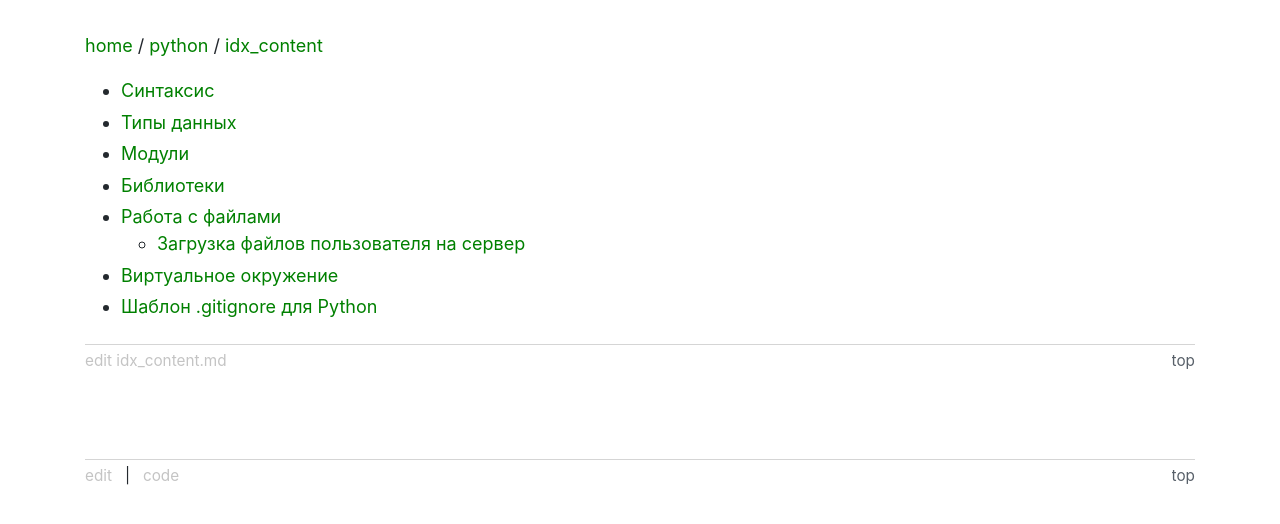
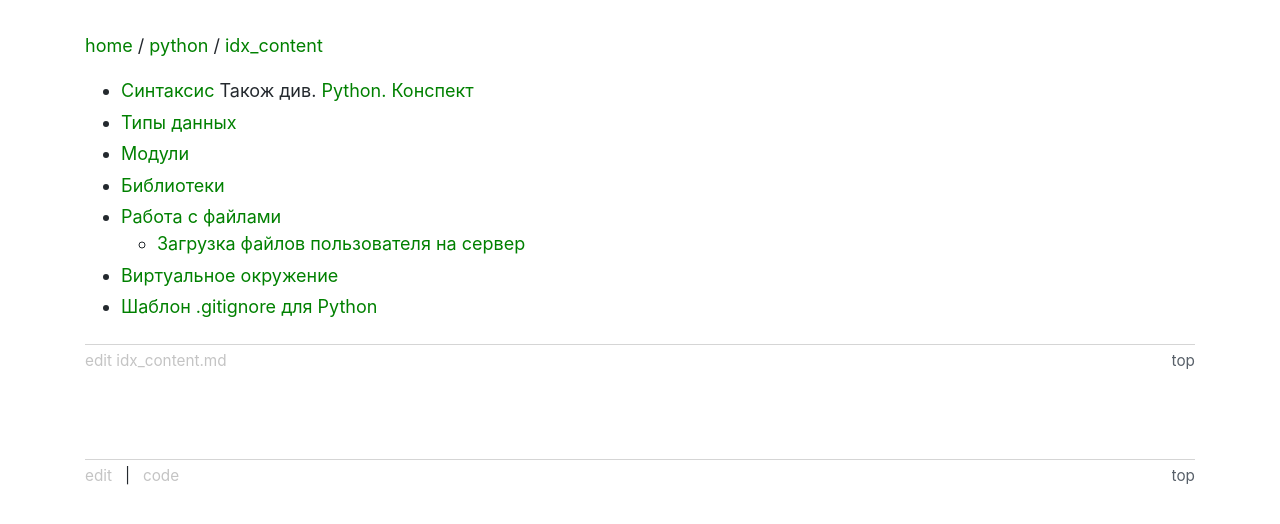
Before and after one commit to olexsyn/ITNote, a Jekyll site: the page built from python/idx_content.md, in a window 1280 px wide. Shown: the top 524 px of the page. Built offline with Jekyll 4.4.1, drawn with Linux system fonts in a browser that asks for light colours; our own code applies the rules of GitHub Pages for plain Markdown files.

Commit message:
Update idx_content.md

```diff
--- a/python/idx_content.md
+++ b/python/idx_content.md
@@ -1,4 +1,4 @@
-- [Синтаксис](syntax)
+- [Синтаксис](syntax) Також див. [Python. Конспект](python_abstract)
 - [Типы данных](types)
 - [Модули](modules)
 - [Библиотеки](library)
```
